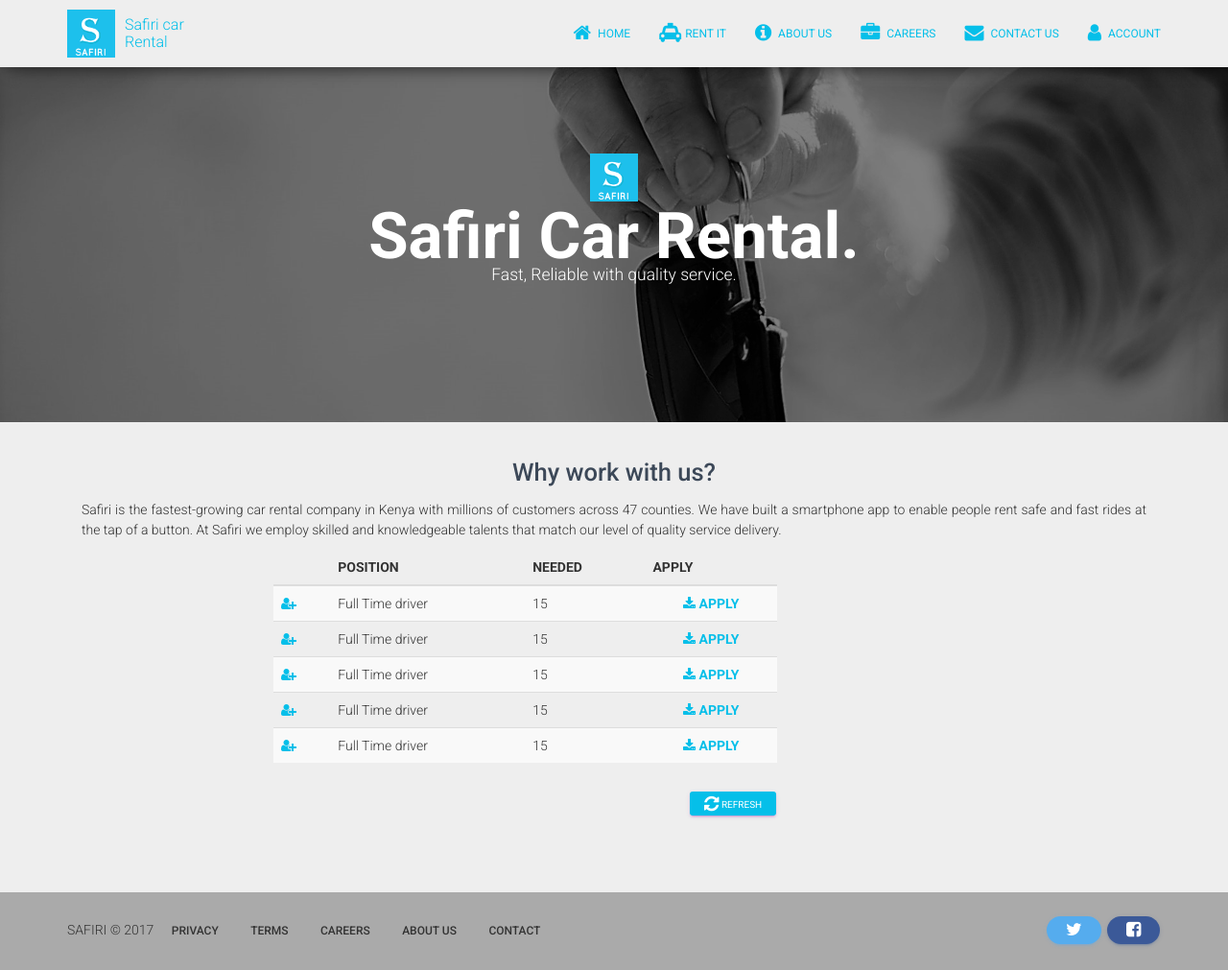
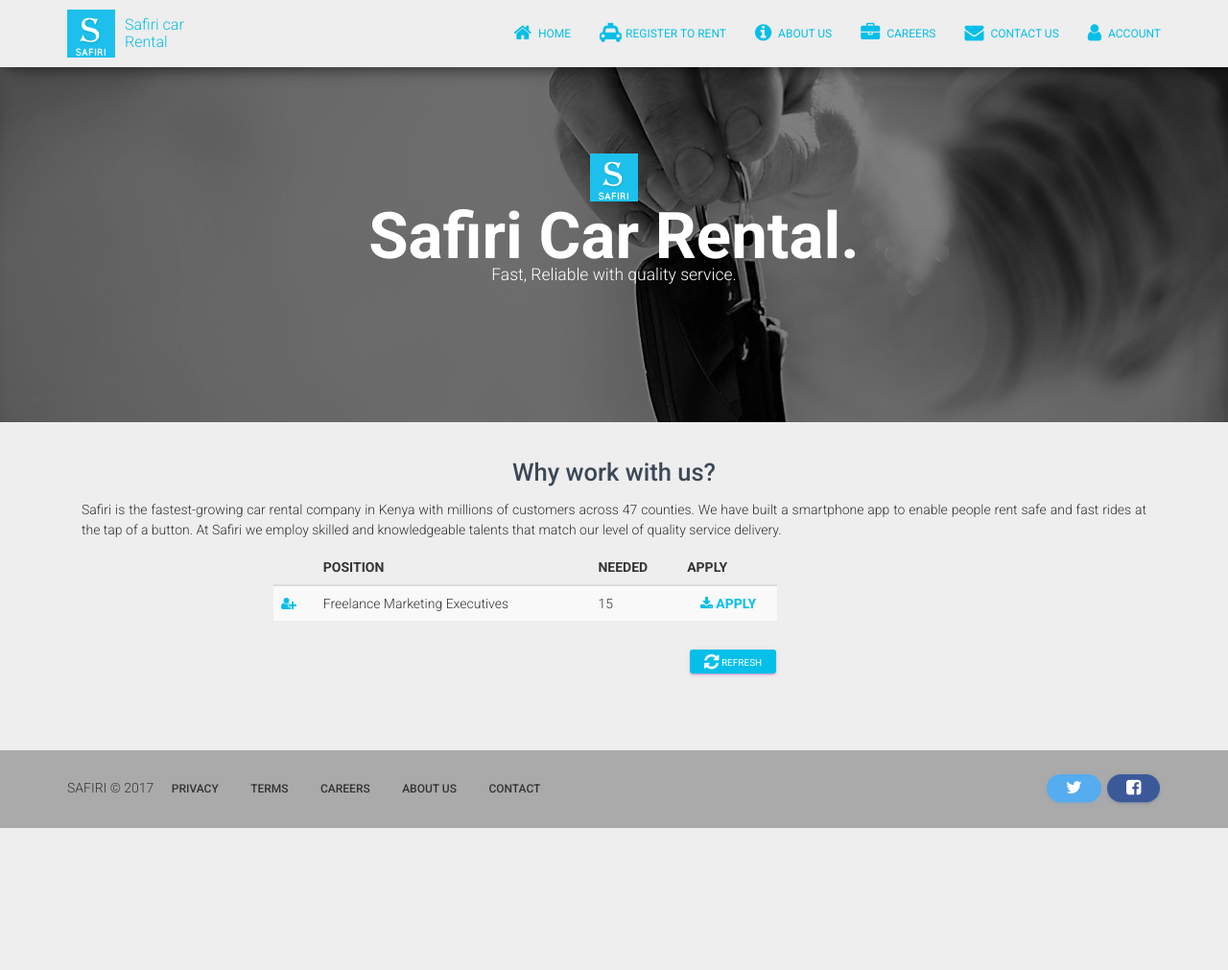
Before and after one commit to TheCodeNinja254/Safiri, a PHP site: page /safiri/views/career.php in a window 1280 px wide. Shown: the whole page at 96% size. After the commit the page ends 863 px from the top, so only its background shows below. Run offline with PHP 8.4, Linux system fonts and the light colour scheme; some libraries are stand-ins or nearby versions.

Commit message:
UI UPDATE

```diff
--- a/views/about.php
+++ b/views/about.php
@@ -22,7 +22,7 @@
             <div class="container">
                     <div class="col-md-12">
                         <h3 class="title text-center">Our Story</h3>
-                        <p class="text-justify"> It is a long established fact that a reader will be distracted by the readable content of a page when looking at its layout. The point of using Lorem Ipsum is that it has a more-or-less normal distribution of letters, as opposed to using 'Content here, content here', making it look like readable English. Many desktop publishing packages and web page editors now use Lorem Ipsum as their default model text, and a search for 'lorem ipsum' will uncover many web sites still in their infancy. Various versions have evolved over the years, sometimes by accident, sometimes on purpose (injected humour and the like).</p>
+                        <p class="text-justify">  Safiri is an Android mobile based application that aims at bring together car hire operators and clients/customers, making the process of hiring out and renting vehicles easy and convenient. This is a subscription based platform for car hire operators who can upload information of their vehicles through an easy, fast and secure process and start earning money today by clicking on the registration tab above . For Car Hire customers/clients, please download our <strong>"SAFIRI"</strong> app for free on google playstore (ANDROID PHONES) and hire a car of your choice today</p>
 
                     </div>
                 </div>
--- a/views/admin/index.php
+++ b/views/admin/index.php
@@ -17,7 +17,7 @@
                                 <div class="card-footer">
                                     <div class="stats">
                                         <i class="fa fa-eye"></i>
-                                        <a href="#pablo">View</a>
+                                        <a href="/admin/dashboard/cars">View</a>
                                     </div>
                                 </div>
                             </div>
@@ -34,7 +34,7 @@
                                 <div class="card-footer">
                                     <div class="stats">
                                         <i class="fa fa-eye"></i>
-                                        <a href="#pablo">View</a>
+                                        <a href="/admin/dashboard/customers">View</a>
                                     </div>
                                 </div>
                             </div>
@@ -51,7 +51,7 @@
                                 <div class="card-footer">
                                     <div class="stats">
                                         <i class="fa fa-eye"></i>
-                                        <a href="#pablo">View</a>
+                                        <a href="/admin/dashboard/owners">View</a>
                                     </div>
                                 </div>
                             </div>
--- a/views/career.php
+++ b/views/career.php
@@ -36,34 +36,34 @@
                             </thead>
                             <tr>
                                 <td><i class="fa fa-user-plus text-main"></i> </td>
-                                <td>Full Time driver</td>
+                                <td>Freelance Marketing Executives</td>
                                 <td>15</td>
                                 <td class="text-center"><a class='' href="#"><i class="fa fa-download"></i> <strong>APPLY</strong></a> </td>
                             </tr>
-                            <tr>
-                                <td><i class="fa fa-user-plus text-main"></i> </td>
-                                <td>Full Time driver</td>
-                                <td>15</td>
-                                <td class="text-center"><a class='' href="#"><i class="fa fa-download"></i> <strong>APPLY</strong></a> </td>
-                            </tr>
-                            <tr>
-                                <td><i class="fa fa-user-plus text-main"></i> </td>
-                                <td>Full Time driver</td>
-                                <td>15</td>
-                                <td class="text-center"><a class='' href="#"><i class="fa fa-download"></i> <strong>APPLY</strong></a> </td>
-                            </tr>
-                            <tr>
-                                <td><i class="fa fa-user-plus text-main"></i> </td>
-                                <td>Full Time driver</td>
-                                <td>15</td>
-                                <td class="text-center"><a class='' href="#"><i class="fa fa-download"></i> <strong>APPLY</strong></a> </td>
-                            </tr>
-                            <tr>
-                                <td><i class="fa fa-user-plus text-main"></i> </td>
-                                <td>Full Time driver</td>
-                                <td>15</td>
-                                <td class="text-center"><a class='' href="#"><i class="fa fa-download"></i> <strong>APPLY</strong></a> </td>
-                            </tr>
+<!--                            <tr>-->
+<!--                                <td><i class="fa fa-user-plus text-main"></i> </td>-->
+<!--                                <td>Full Time driver</td>-->
+<!--                                <td>15</td>-->
+<!--                                <td class="text-center"><a class='' href="#"><i class="fa fa-download"></i> <strong>APPLY</strong></a> </td>-->
+<!--                            </tr>-->
+<!--                            <tr>-->
+<!--                                <td><i class="fa fa-user-plus text-main"></i> </td>-->
+<!--                                <td>Full Time driver</td>-->
+<!--                                <td>15</td>-->
+<!--                                <td class="text-center"><a class='' href="#"><i class="fa fa-download"></i> <strong>APPLY</strong></a> </td>-->
+<!--                            </tr>-->
+<!--                            <tr>-->
+<!--                                <td><i class="fa fa-user-plus text-main"></i> </td>-->
+<!--                                <td>Full Time driver</td>-->
+<!--                                <td>15</td>-->
+<!--                                <td class="text-center"><a class='' href="#"><i class="fa fa-download"></i> <strong>APPLY</strong></a> </td>-->
+<!--                            </tr>-->
+<!--                            <tr>-->
+<!--                                <td><i class="fa fa-user-plus text-main"></i> </td>-->
+<!--                                <td>Full Time driver</td>-->
+<!--                                <td>15</td>-->
+<!--                                <td class="text-center"><a class='' href="#"><i class="fa fa-download"></i> <strong>APPLY</strong></a> </td>-->
+<!--                            </tr>-->
 
 
                         </table>
--- a/views/customer/cars.php
+++ b/views/customer/cars.php
@@ -92,7 +92,7 @@
                                     </div>
                                 </div><br>
                                     <button class="btn btn-success btn-sm" type="submit">SAVE</button>
-                                    <button class="btn btn-primary btn-sm" type="submit">UPload Photos</button>
+                                    <a class="btn btn-primary btn-sm" href="<?php echo $host_name ?>/photos/" >UPload Photos</a>
                                 </center>
                             </div>
                         </form>
--- a/views/customer/includes/header.php
+++ b/views/customer/includes/header.php
@@ -38,8 +38,10 @@
     <link href="<?php echo $host_name; ?>/assets/css/customer_css/bootstrap-select.min.css" rel="stylesheet">
     <!--  Material Dashboard CSS    -->
     <link href="<?php echo $host_name; ?>/assets/css/customer_css/material-dashboard.css" rel="stylesheet">
-    <!--  Style     -->
+    <!--  Style & Select    -->
     <link href="<?php echo $host_name; ?>/assets/css/customer_css/demo.css" rel="stylesheet">
+    <link href="<?php echo $host_name; ?>/assets/css/customer_css/bootstrap-select.min.css" rel="stylesheet">
+
     <!--     Fonts and icons     -->
     <link href="<?php echo $host_name; ?>/assets/css/font-awesome-4.6.3/css/font-awesome.min.css" rel="stylesheet">
     <link href="<?php echo $host_name; ?>/assets/css/customer_css/css.css" rel="styleshet" type="text/css">
--- a/views/customer/includes/scripts.php
+++ b/views/customer/includes/scripts.php
@@ -36,6 +36,10 @@
 <script src="<?php echo $host_name; ?>/assets/js/material-dashboard.js"></script>
 <!-- Material Dashboard DEMO methods, don't include it in your project! -->
 <script src="<?php echo $host_name; ?>/assets/js/demo.js"></script>
+<!-- Select! -->
+<script src="<?php echo $host_name; ?>/assets/js/bootstrap-select.min.js"></script>
+<!-- File Upload! -->
+<script src="<?php echo $host_name; ?>/assets/js/jasny-bootstrap.min.js"></script>
 <script type="text/javascript">
     $(document).ready(function() {
 
--- a/views/customer/index.php
+++ b/views/customer/index.php
@@ -9,7 +9,7 @@
                                     <i class="fa fa-car"></i>
                                 </div>
                                 <div class="card-content">
-                                    <a class="btn btn-warning btn-sm" href="#pablo"><i class="fa fa-eye"></i> View your cars</a>
+                                    <a class="btn btn-warning btn-sm" href="<?php echo $host_name; ?>cars"><i class="fa fa-eye"></i> View your cars</a>
                                 </div>
                             </div>
                         </div>
@@ -20,7 +20,7 @@
                                 </div>
                                 <div class="card-footer">
                                     <div class="stats">
-                                        <a class="btn btn-success btn-sm" href="#pablo"><i class="fa fa-plus-circle"></i> Add a car</a>
+                                        <a class="btn btn-success btn-sm" href="<?php echo $host_name; ?>/customer/dashboard/cars/"><i class="fa fa-plus-circle"></i> Add a car</a>
                                     </div>
                                 </div>
                             </div>
--- a/views/home.php
+++ b/views/home.php
@@ -1,7 +1,7 @@
 <?php include 'include/header.php';?>
 <?php include 'include/nav.php';?>
 <div class="wrapper">
-	<div class="header header-filter" style="background-image: url('/assets/img/banner2.jpeg');">
+	<div class="header header-filter" style="background-image: url('/assets/img/banner3.jpeg');">
 		<div class="container">
 			<div class="row">
 				<div class="col-md-8 col-md-offset-2">
--- a/views/include/nav.php
+++ b/views/include/nav.php
@@ -21,7 +21,7 @@
             <a href="">
                 <div class="logo-container">
                     <div class="logo">
-                        <img src="<?php echo $host_name; ?>/assets/img/logo.png" alt="Creative Tim Logo" rel="tooltip" title="<b>Material Kit</b> was Designed & Coded with care by the staff from <b>Creative Tim</b>" data-placement="bottom" data-html="true">
+                        <img src="<?php echo $host_name; ?>/assets/img/logo.png" alt="Safiri APP">
                     </div>
                     <div class="brand text-main">
                         Safiri car Rental
@@ -41,7 +41,7 @@
                 </li>
                 <li>
                     <a href="<?php echo $host_name; ?>/home/rent/" >
-                        <i class="fa fa-taxi"></i> Rent It
+                        <i class="fa fa-taxi"></i> Register to Rent
                     </a>
                 </li>
                 <li>
--- a/views/rent.php
+++ b/views/rent.php
@@ -99,7 +99,7 @@
 								<span class="input-group-addon">
 									<i class="fa fa-lock"></i>
 								</span>
-                                           <input type="text"  name="supplier_password_two" class="form-control" placeholder="Confirm Password">
+                                           <input type="password"  name="supplier_password_two" class="form-control" placeholder="Confirm Password">
                                        </div>
                                    </div>
                                    <center><button class="btn btn-danger btn-round btn-sm text-center">Clear</button>
```
Also changed, not shown: views/contact.php (+5 -4 lines), views/customer/includes/nav.php (+6 -12 lines), views/customer/photos.php (+4 -4 lines), views/admin/customers.php (renamed from views/customer/customers.php), views/admin/owners.php (renamed from views/customer/owners.php).
